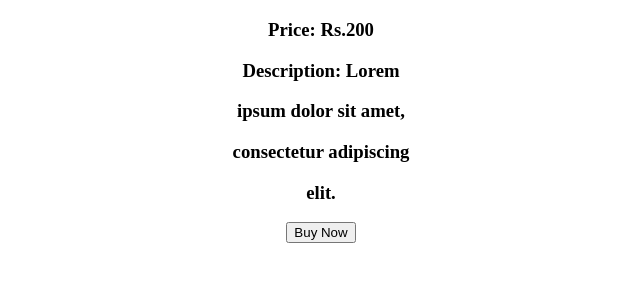
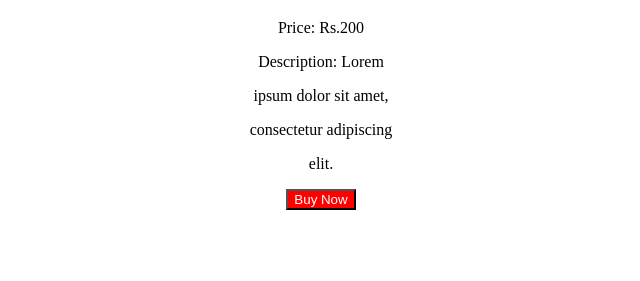
Before and after one commit to acciojob/pricing-card-Jitender72658, a website: page main.html in a window 1280 px wide. Shown: the part 369-650 px from the top of the page, without its empty margins (319-959 px from the left). Drawn offline with Linux system fonts and the light colour scheme.

Commit message:
created a submission

```diff
--- a/main.html
+++ b/main.html
@@ -8,16 +8,20 @@
 
 <body>
 
-
+     <div>
 	<center>
 	<img align ="center" src ="https://encrypted-tbn0.gstatic.com/images?q=tbn:ANd9GcR6IoEuz1iR_zt18vaSm__USbgcAVZl3hTWs2FeHUyi1g&usqp=CAU&ec=48665701"></img>
 	</center>
+	 </div>
+
+	<div>
 	<h1 align ="center">Pricing Card</h1>
-	<h3 align ="center">Price: Rs.200</h3>
-	<h3 align ="center">Description: Lorem</h3>
-	<h3 align ="center">ipsum dolor sit amet,</h3>
-	<h3 align ="center">consectetur adipiscing</h3>
-	<h3 align ="center">elit.</h3>
+	<p align ="center">Price: Rs.200</p>
+	<p align ="center">Description: Lorem</p>
+	<p align ="center">ipsum dolor sit amet,</p>
+	<p align ="center">consectetur adipiscing</p>
+	<p align ="center">elit.</p>
+		</div>
 	<center> <Button class="button">Buy Now</Button> </center>
 
 
--- a/styles.css
+++ b/styles.css
@@ -1 +1,5 @@
 /*  your css code here. If applicable */
+.button{
+	background:red;
+	color:White;
+}
```
